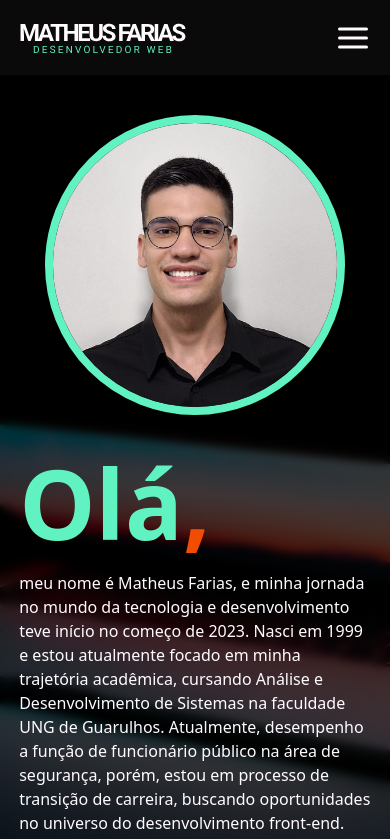
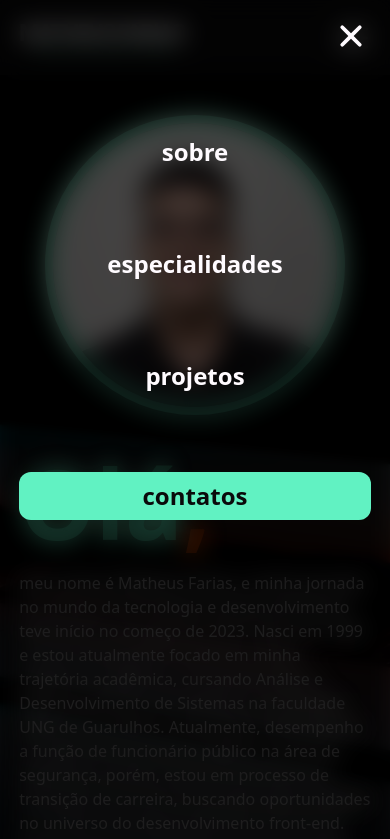
Before and after one commit to oMatheus-Farias/myportfolio, a React (Vite) app: page / in a window 390 px wide. Shown: the top 839 px of the page. Built offline with nearby package versions, Linux system fonts and the light colour scheme.

Commit message:
feat: adicionado componente Nav responsavel por abrir ao clicar no icone do menu em telas mobile

```diff
--- /dev/null
+++ b/src/components/nav/index.tsx
@@ -0,0 +1,41 @@
+import { IoClose } from "react-icons/io5";
+import { Link } from "react-router-dom";
+
+export default function Nav(){
+  return(
+    <div className="w-full h-full bg-backgroundFilter backdrop-blur-md  px-[1.2em] py-4 absolute top-0" >
+      <div className="w-full flex justify-end" >
+        <IoClose color="#FFFBFF" size={40} />
+      </div>
+
+      <section className="w-full flex flex-col my-20 gap-20" >
+        <Link
+          className="text-textColor font-bold text-2xl block text-center"
+          to='/'
+        >
+          sobre
+        </Link>
+        <Link
+          className="text-textColor font-bold text-2xl block text-center"
+          to='/specialties'
+        >
+          especialidades
+        </Link>
+        <Link
+          className="text-textColor font-bold text-2xl block text-center"
+          to='/projects'
+        >
+          projetos
+        </Link>
+        <div className="bg-secondary rounded-xl py-2" >
+          <Link
+            className="text-primary font-bold text-2xl block text-center"
+            to='/contacts'
+          >
+            contatos
+          </Link>
+        </div>
+      </section>
+    </div>
+  );
+};
--- a/src/pages/about/index.tsx
+++ b/src/pages/about/index.tsx
@@ -1,5 +1,7 @@
+import { useState } from "react";
 import Background from "../../components/background";
 import Header from "../../components/header";
+import Nav from "../../components/nav";
 
 import avatarImage from "../../assets/foto-perfil.jpeg";
 
@@ -7,6 +9,8 @@ import { MdEmail } from "react-icons/md";
 import { FaGithub, FaLinkedin } from "react-icons/fa";
 
 export default function About() {
+  const [openNav, setOpenNav] = useState(true);
+
   return (
     <Background>
       <Header/>
@@ -44,6 +48,8 @@ export default function About() {
           </button>
         </div>
       </div>
+
+      { openNav && <Nav/> }
     </Background>
   );
 };
```
